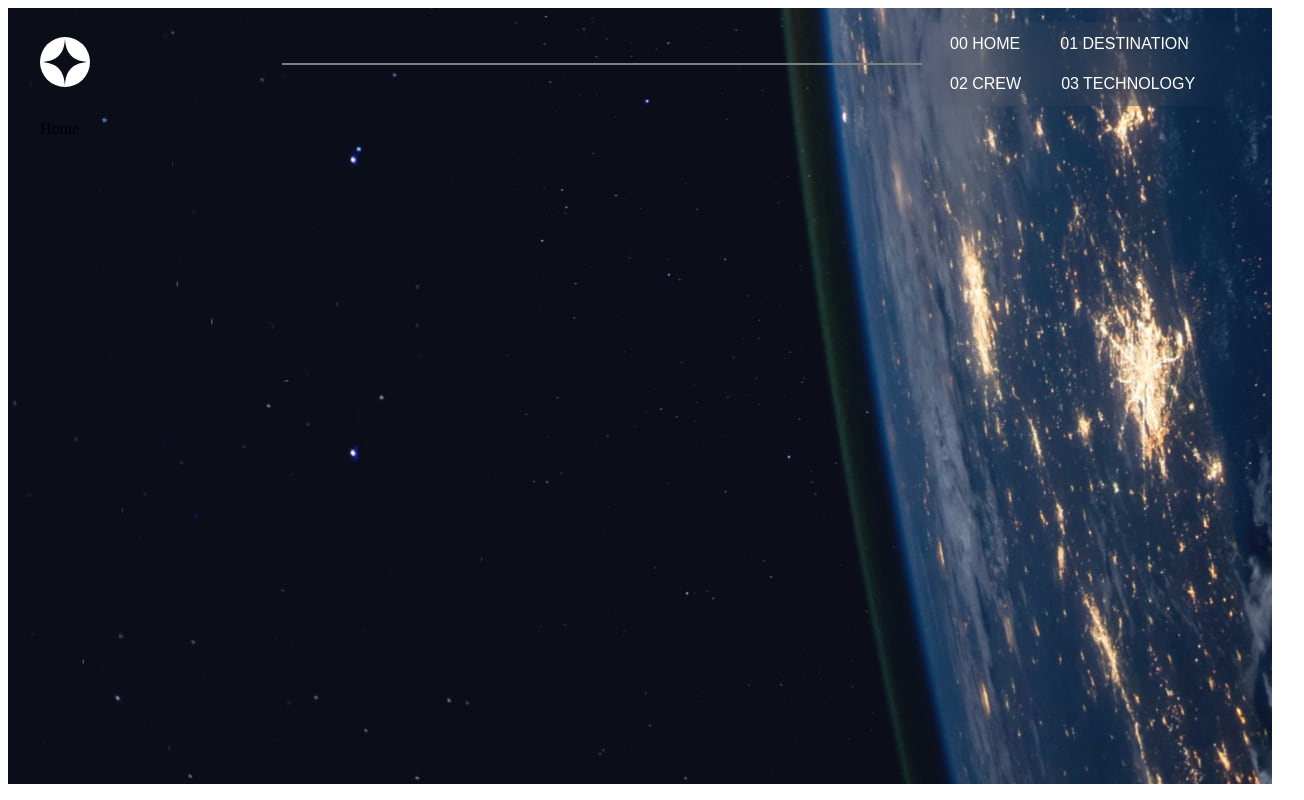
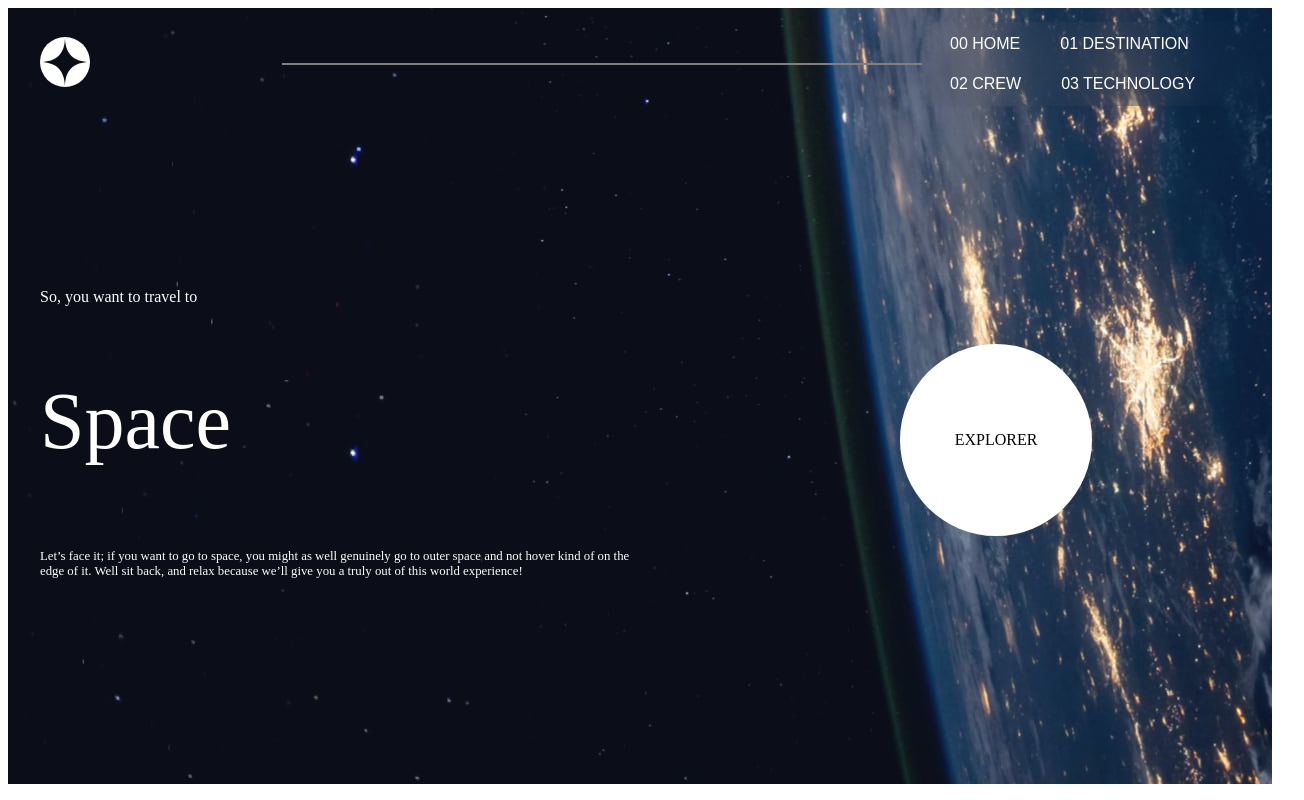
Before and after one commit to hllanos5/m4-pc3, a React (Vite) app in the folder practica/: page / in a window 1280 px wide. Shown: the whole page, 1304 px wide, since content can reach past the window. Built offline with nearby package versions, Linux system fonts and the light colour scheme; a web font is replaced by a local one.

Commit message:
implementacion de home

```diff
--- a/practica/src/index.css
+++ b/practica/src/index.css
@@ -35,4 +35,43 @@
     }
 
   }
+  .contenido{
+    display: grid;
+    grid-template-columns: 50% 50%;
+    color: white;
+    gap: 2rem;
+    div {
+      height: 80vh;
+      gap:1rem
+    }
+    .lado-izquierdo{
+      display: flex;
+      flex-direction: column;
+      place-content: center;
+
+      h1 {
+        font-size: 5rem;
+        font-weight: 500;
+      }
+      p{
+        font-size: 0.8rem;
+      }
+    }
+    .lado-derecho {
+      display: flex;
+      place-content: center;
+      align-items: center;
+      .explorer {
+        background: white;
+        border-radius: 50%;
+        width: 12rem;
+        height: 12rem;
+        text-align: center;
+        color: black;
+        display: flex;
+        align-items: center;
+        justify-content: center;
+      }
+    }
+  }
 }
--- a/practica/src/pages/Home.jsx
+++ b/practica/src/pages/Home.jsx
@@ -5,8 +5,19 @@
   return (
     <main>
         <NavBar/>
-        <div>
-          Home
+        <div className='contenido'>
+          <div className='lado-izquierdo'>
+            <label>So, you want to travel to</label>
+            <h1>Space</h1>
+            <p>
+            Let’s face it; if you want to go to space, you might as well genuinely go to outer space and not hover kind of on the edge of it. Well sit back, and relax because we’ll give you a truly out of this world experience!
+            </p>
+          </div>
+          <div className="lado-derecho">
+            <div className='explorer'>
+              EXPLORER
+            </div>
+          </div>
         </div>
     </main>
   )
```
